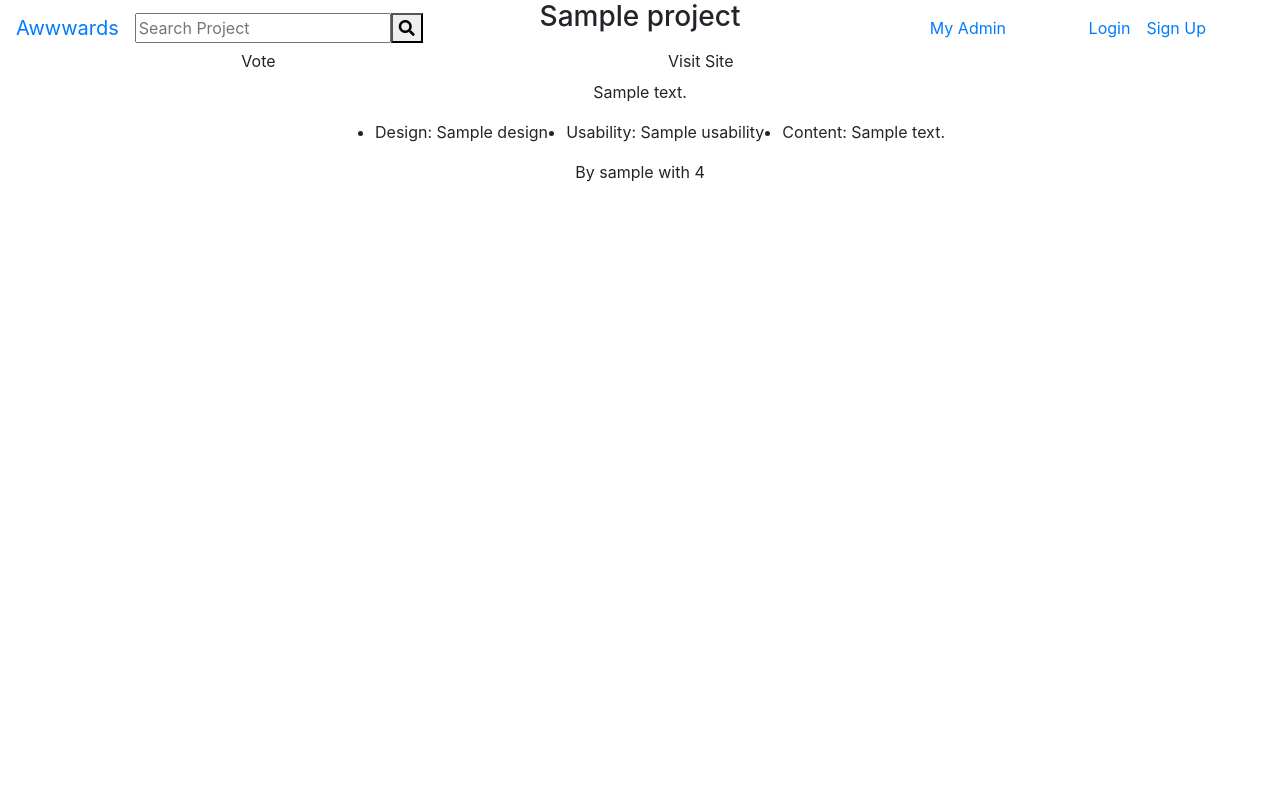
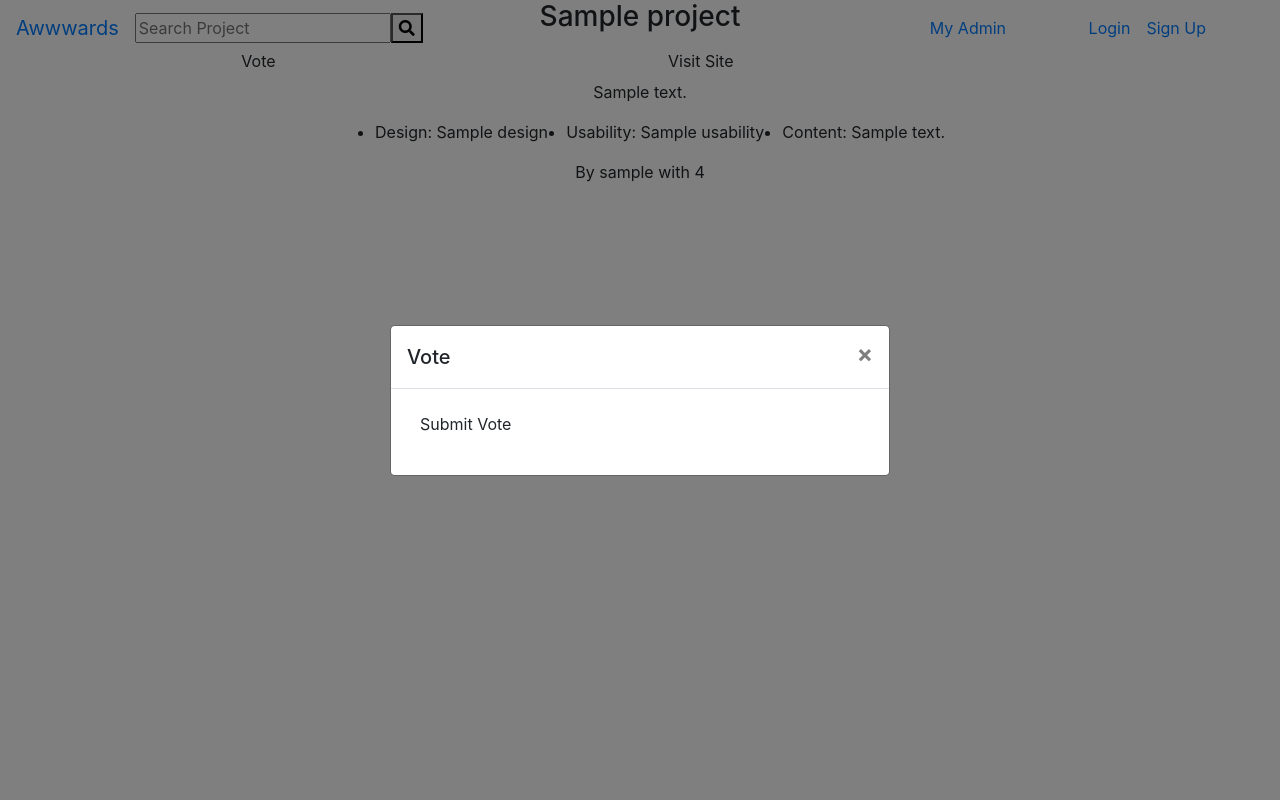
Before and after one commit to jumbamathews/Awwwards-2, a Django app: template projects/templates/project.html in a window 1280 px wide, after a click on "Vote". Run offline with Django 3.2, Linux system fonts and the light colour scheme; the template is opened without the code that fills it: most values are stand-ins (such as "Sample title", 1, 10 or a date in 2020); some libraries are stand-ins or nearby versions.

Commit message:
Add voting form modal

```diff
--- a/projects/templates/project.html
+++ b/projects/templates/project.html
@@ -14,6 +14,30 @@
       <div class="col-md-2"></div>
       <div class="col-md-4">
         <a href="{% url 'project' project.pk %}" data-toggle="modal" data-target="#{{project.id}}" class="btn">Vote</a>
+
+        <!-- Voting Modal -->
+        <div class="modal fade bd-example-modal-md" id="{{project.id}}" tabindex="-1" role="dialog" aria-labelledby="projectTitle" aria-hidden="true">
+          <div class="modal-dialog modal-dialog-centered" role="document">
+            <div class="modal-content">
+              <div class="modal-header">
+                <h5 class="modal-title text-center" id="projectTitle">Vote</h5>
+                <button type="button" class="close" data-dismiss="modal" aria-label="Close">
+                  <span aria-hidden="true">&times;</span>
+                </button>
+              </div>
+              <div class="modal-body">
+                <form class="" action="" method="post" enctype="multipart/form-data">
+                  {% csrf_token %}
+                  {% bootstrap_form form %}
+
+                  <div class="form-group">
+                    <input type="submit" class="btn mx-auto" value="Submit Vote">
+                  </div>
+                </form>
+              </div>
+            </div>
+          </div>
+        </div>
 
       </div>
       <div class="col-md-4">
```
